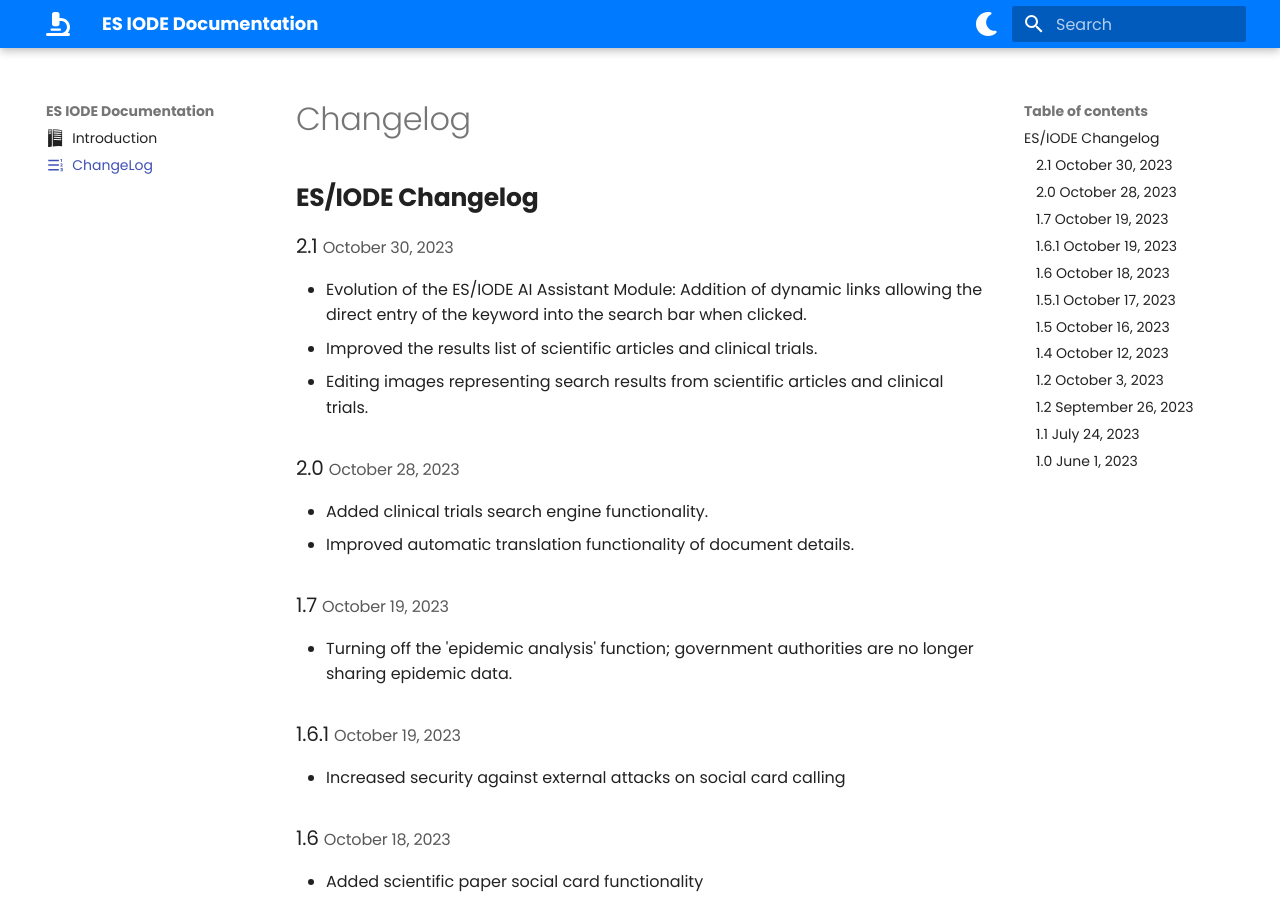
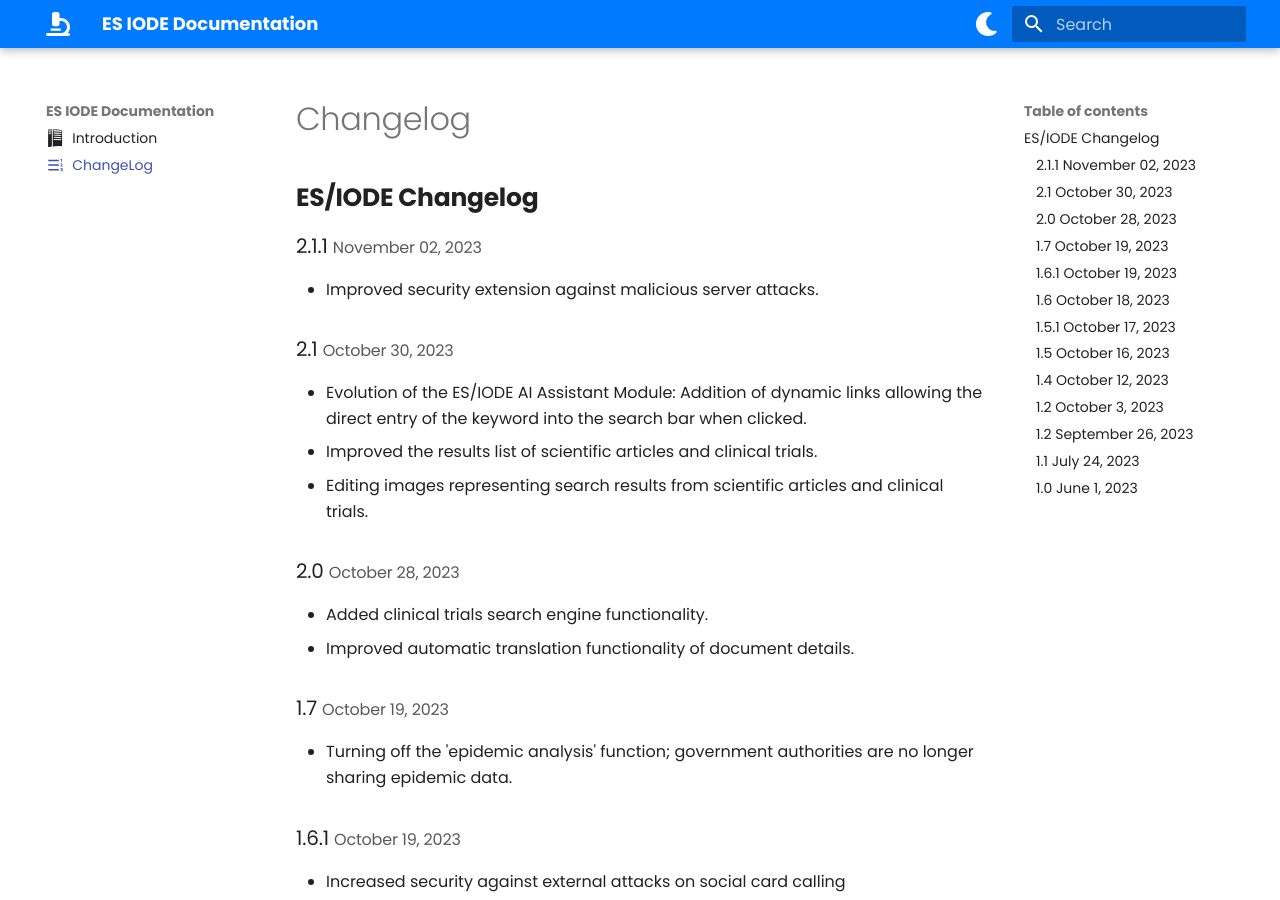
Before and after one commit to ethic-seido/iode_documentation, an MkDocs documentation site: the page built from docs/changelog.md, in a window 1280 px wide and 900 px high. Built offline with MkDocs 1.6.1 and Material for MkDocs 9.7.7, drawn with Linux system fonts in a browser that asks for light colours.

```diff
--- a/docs/changelog.md
+++ b/docs/changelog.md
@@ -5,6 +5,10 @@ description: displaying service update information
 # Changelog
 
 ## **ES/IODE Changelog**
+
+### 2.1.1 <small>November 02, 2023</small>
+
+- Improved security extension against malicious server attacks.
 
 ### 2.1 <small>October 30, 2023</small>
 
```
Also changed, not shown: docs/index.md (+1 -1 lines).
